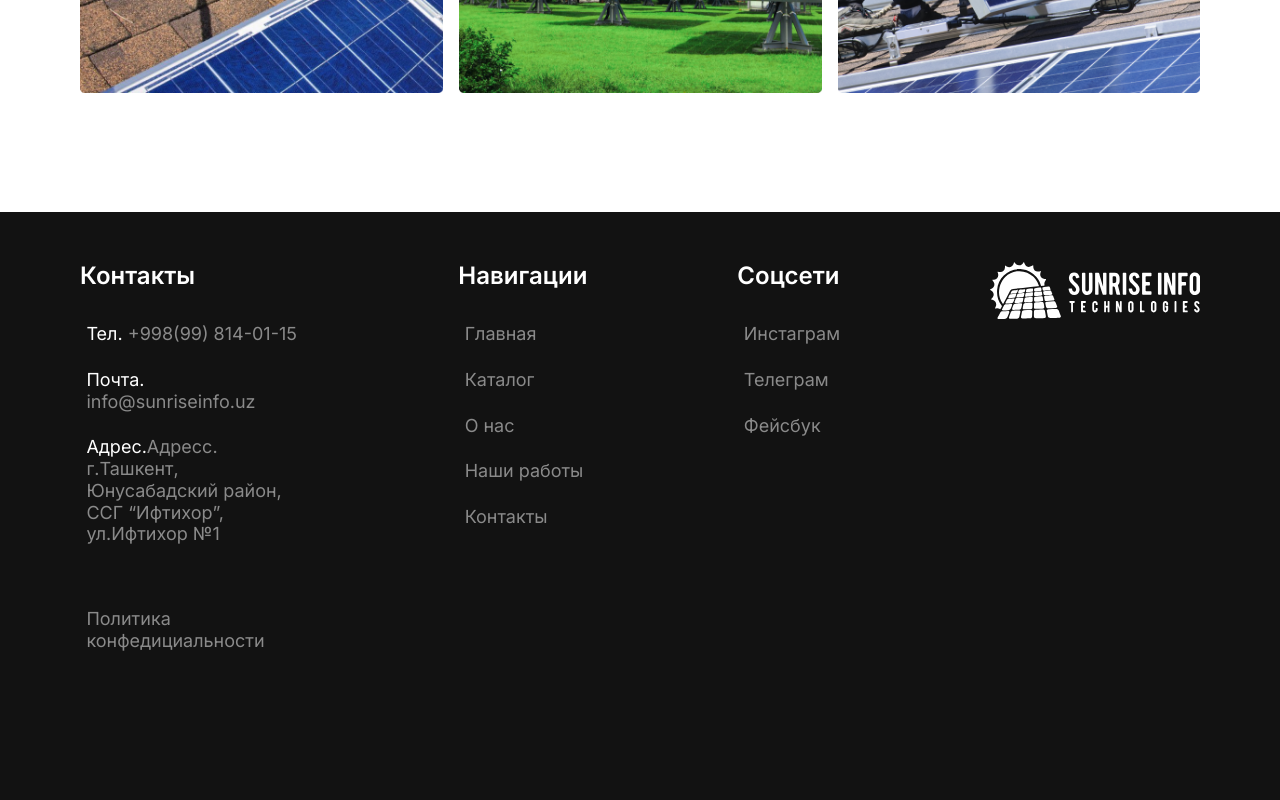
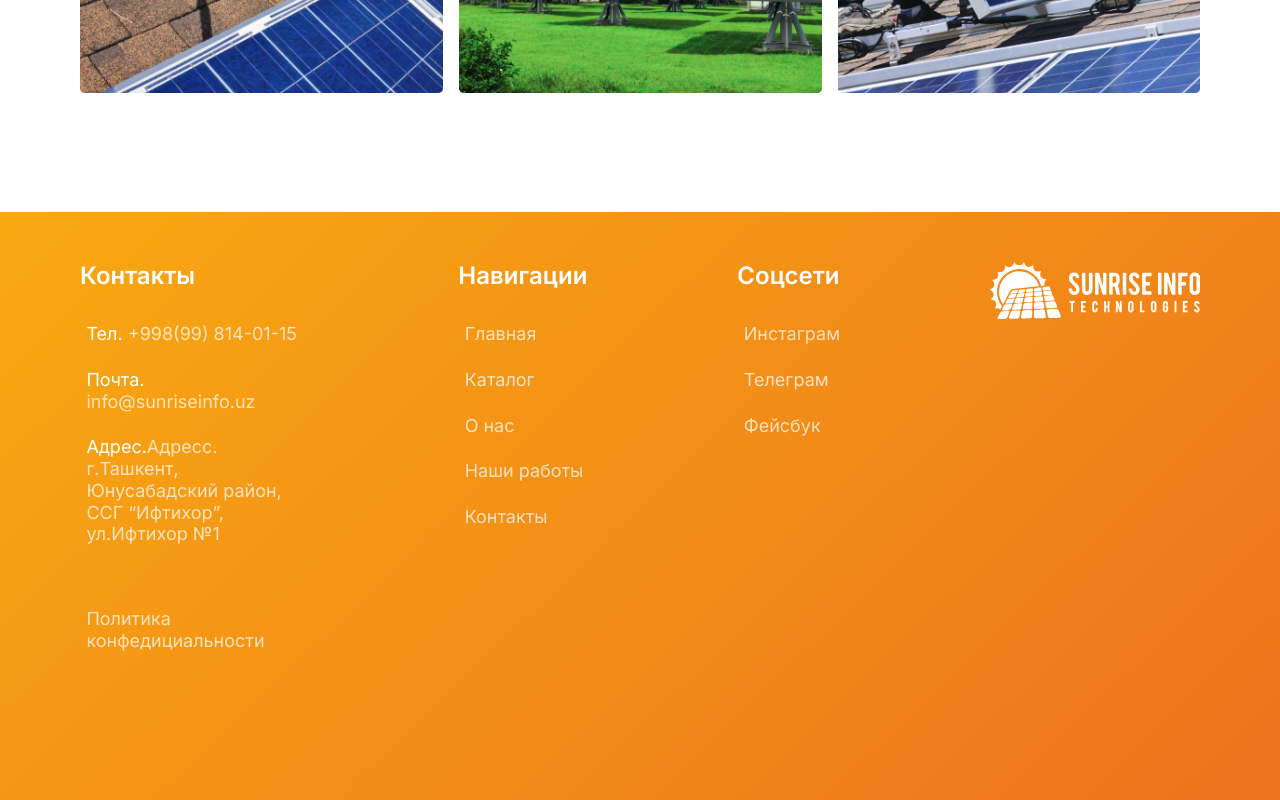
Before and after one commit to 7Davronbek/sunriseinfo-app, a React (Create React App) app: page / in a window 1280 px wide. Shown: the part 3281-4081 px from the top of the page. Built offline with nearby package versions, Linux system fonts and the light colour scheme.

Commit message:
sunriseinfo-app

```diff
--- a/public/index.html
+++ b/public/index.html
@@ -20,10 +20,10 @@
   <link rel="stylesheet" type="text/css" charset="UTF-8" href="https://cdnjs.cloudflare.com/ajax/libs/slick-carousel/1.6.0/slick.min.css" />
 <link rel="stylesheet" type="text/css" href="https://cdnjs.cloudflare.com/ajax/libs/slick-carousel/1.6.0/slick-theme.min.css" />
 <link rel="stylesheet" href="https://unpkg.com/aos@next/dist/aos.css" />
-<title>React App</title>
+<title>Sun Rise</title>
   </head>
   <body>
-    <noscript>You need to enable JavaScript to run this app.</noscript>
+    <noscript>SunRise Info Technologies</noscript>
     <div id="root"></div>
 <script src="https://unpkg.com/aos@next/dist/aos.js"></script>
 <script>
--- a/src/components/Footer/Footer.jsx
+++ b/src/components/Footer/Footer.jsx
@@ -22,11 +22,11 @@ export default function Footer() {
                             <h1>Навигации</h1>
                             <ul>
 
-                                <Link style={{ textDecoration: "none", color: "#8a8a8a" }} to="/"><li>Главная</li></Link>
-                                <Link style={{ textDecoration: "none", color: "#8a8a8a" }} to="/katalog"><li>Каталог</li></Link>
-                                <Link style={{ textDecoration: "none", color: "#8a8a8a" }} to="/aboutUs"><li>О нас</li></Link>
-                                <Link style={{ textDecoration: "none", color: "#8a8a8a" }} to="/ourwork"><li>Наши работы</li></Link>
-                                <Link style={{ textDecoration: "none", color: "#8a8a8a" }} to="/contact"><li>Контакты</li></Link>
+                                <Link style={{ textDecoration: "none", color: "#ffffffb8" }} to="/"><li>Главная</li></Link>
+                                <Link style={{ textDecoration: "none", color: "#ffffffb8" }} to="/katalog"><li>Каталог</li></Link>
+                                <Link style={{ textDecoration: "none", color: "#ffffffb8" }} to="/aboutUs"><li>О нас</li></Link>
+                                <Link style={{ textDecoration: "none", color: "#ffffffb8" }} to="/ourwork"><li>Наши работы</li></Link>
+                                <Link style={{ textDecoration: "none", color: "#ffffffb8" }} to="/contact"><li>Контакты</li></Link>
 
                             </ul>
                         </div>
@@ -54,13 +54,13 @@ export default function Footer() {
                                 <h1>Навигации</h1>
                                 <ul className='ul_foor'>
                                     <div>
-                                        <Link style={{ textDecoration: "none", color: "#8a8a8a" }} to="/"><li>Главная</li></Link>
-                                        <Link style={{ textDecoration: "none", color: "#8a8a8a" }} to="/katalog"><li>Каталог</li></Link>
-                                        <Link style={{ textDecoration: "none", color: "#8a8a8a" }} to="/aboutUs"><li>О нас</li></Link>
+                                        <Link style={{ textDecoration: "none", color: "#ffffffb8" }} to="/"><li>Главная</li></Link>
+                                        <Link style={{ textDecoration: "none", color: "#ffffffb8" }} to="/katalog"><li>Каталог</li></Link>
+                                        <Link style={{ textDecoration: "none", color: "#ffffffb8" }} to="/aboutUs"><li>О нас</li></Link>
                                     </div>
                                     <div>
-                                        <Link style={{ textDecoration: "none", color: "#8a8a8a" }} to="/ourwork"><li>Наши работы</li></Link>
-                                        <Link style={{ textDecoration: "none", color: "#8a8a8a" }} to="/contact"><li>Контакты</li></Link>
+                                        <Link style={{ textDecoration: "none", color: "#ffffffb8" }} to="/ourwork"><li>Наши работы</li></Link>
+                                        <Link style={{ textDecoration: "none", color: "#ffffffb8" }} to="/contact"><li>Контакты</li></Link>
 
                                     </div>
                                 </ul>
--- a/src/components/Footer/footer.css
+++ b/src/components/Footer/footer.css
@@ -1,6 +1,5 @@
 .footer_head{
-    background-color: #121212;
-
+    background: linear-gradient(136.14deg, #FBB90E -28.56%, #EE751D 95.4%);
 }
 
 .footer{
@@ -14,7 +13,7 @@
 
 .fot_bootom{
     width: 100%;
-    background-color: #121212;
+    background: linear-gradient(136.14deg, #FBB90E -28.56%, #EE751D 95.4%);
     display: flex;
     justify-content: space-between;
     align-items: stretch;
@@ -24,7 +23,7 @@
 
 .footer_1 ul{
     list-style-type: none;
-    color: #8a8a8a;
+    color: #ffffffb8;
     line-height: 21.78px;
 }
 
@@ -49,7 +48,7 @@
 }
 
 .footer_1 ul li a{
-    color: #8a8a8a;
+    color: #ffffffb8;
     transition: 0.4s;
 }
 
@@ -117,7 +116,7 @@
 
   .foot_second{
     width: 100%;
-    background-color: #121212;
+    background: linear-gradient(136.14deg, #FBB90E -28.56%, #EE751D 95.4%);
     display: flex;
     flex-direction: column;
     align-items: flex-start;
--- a/src/components/Navbar/navbar.css
+++ b/src/components/Navbar/navbar.css
@@ -343,7 +343,7 @@
     justify-content: center;
     flex-direction: column;
     align-items: center;
-    background: #121212;
+    background: linear-gradient(136.14deg, #FBB90E -28.56%, #EE751D 95.4%);
     top: 1px;
     left: 0;
     width: 100%;
--- a/src/tools/constants.js
+++ b/src/tools/constants.js
@@ -1 +1 @@
-export const API_PATH = 'https://sunriseinfo.herokuapp.com/ru'
+export const API_PATH = 'https://backend.sunriseinfo.uz/ru'
```
Also changed, not shown: 1 other file (tests, documents, lock files or other folders).
